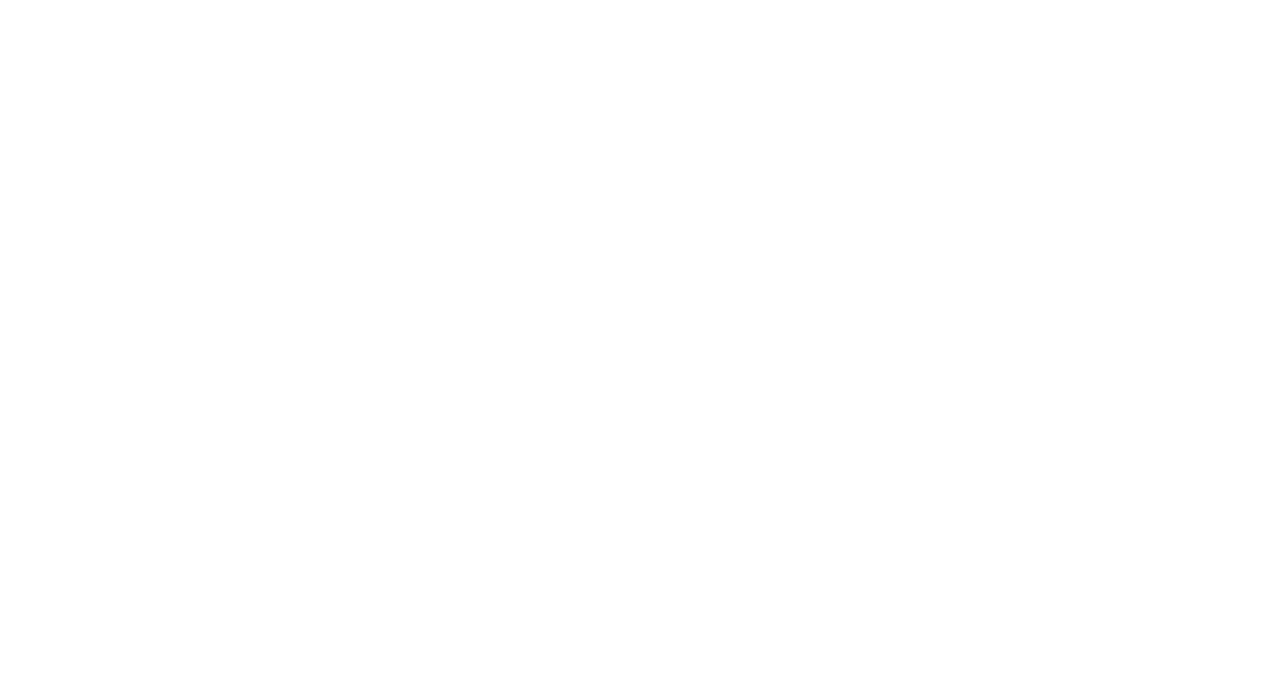
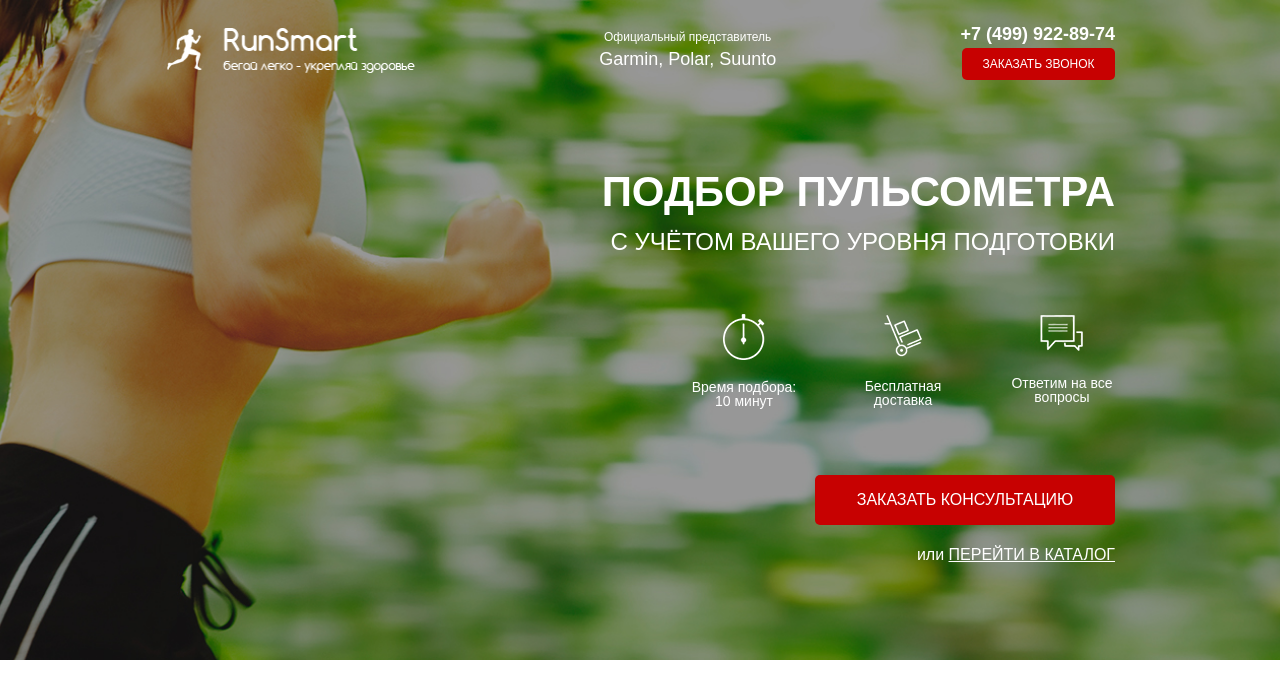
Before and after one commit to Grin1988/heart_rate_monitor, a website: page src/index.html in a window 1280 px wide. Drawn offline with Linux system fonts and the light colour scheme.

Commit message:
first section

```diff
--- /dev/null
+++ b/src/css/blocks/header.min.css
@@ -0,0 +1 @@
+.header{display:flex;justify-content:space-between;justify-content:center}
--- a/src/index.html
+++ b/src/index.html
@@ -6,15 +6,54 @@
     <meta http-equiv="X-UA-Compatible" content="IE=edge">
     <meta name="viewport" content="width=device-width, initial-scale=1.0">
     <title>Pulse</title>
+    <link rel="icon" href="icons/favicon.ico" type="image/x-icon">
     <link rel="stylesheet" href="css/bootstrap-reboot.min.css">
     <link rel="stylesheet" href="css/font.css">
     <link rel="stylesheet" href="css/style.min.css">
 </head>
 
 <body>
-    <section>
+    <div class="promo">
+        <div class="container">
+            <header class="header">
+                <a href="#" class="header__logo">
+                    <img src="icons/logo_run_man.png" alt="logo_run_man">
+                </a>
+                <div class="header__official">
+                    Официальный представитель
+                    <span>Garmin, Polar, Suunto</span>
+                </div>
+                <div class="header__contacts">
+                    <a href="tel:+74999228974" class="header__phone">+7 (499) 922-89-74</a>
+                    <button class="button">заказать звонок</button>
+                </div>
+            </header>
 
-    </section>
+            <div class="promo__wrapper">
+                <h1 class="promo__header">Подбор пульсометра</h1>
+                <h2 class="promo__subheader">с учётом Вашего уровня подготовки</h2>
+
+                <div class="promo__icons">
+                    <div class="promo__icon">
+                        <img src="icons/main/time_icon.png" alt="time"> Время подбора: 10 минут
+                    </div>
+                    <div class="promo__icon">
+                        <img src="icons/main/delivery_icon.png" alt="delivery"> Бесплатная доставка
+                    </div>
+                    <div class="promo__icon">
+                        <img src="icons/main/messages_icon.png" alt="messages"> Ответим на все вопросы
+                    </div>
+                </div>
+
+                <button class="button button_main">заказать кОНСУЛЬТАЦИЮ</button>
+                <div class="promo__link">
+                    или
+                    <a href="#">ПЕРЕЙТИ В КАТАЛОГ</a>
+                </div>
+            </div>
+
+        </div>
+    </div>
 </body>
 
 </html>
--- /dev/null
+++ b/src/sass/blocks/_button.scss
@@ -0,0 +1,22 @@
+.button {
+    width: 153px;
+    height: 32px;
+    background: $main-color;
+    border-radius: 5px;
+    border: none;
+    font-weight: 500;
+    font-size: 12px;
+    text-transform: uppercase;
+    color: #FFFFFF;
+    text-align: center;
+    &:hover {
+        color: #fff;
+        text-decoration: none;
+    }
+    &_main {
+        margin-top: 67px;
+        width: 300px;
+        height: 50px;
+        font-size: 16px;
+    }
+}
--- /dev/null
+++ b/src/sass/blocks/_header.scss
@@ -0,0 +1,34 @@
+.header {
+    display: flex;
+    justify-content: space-between;
+    align-items: center;
+    &__logo {
+        width: 250px;
+        img {
+            width: 100%;
+        }
+    }
+    &__official {
+        font-weight: 500;
+        font-size: 12px;
+        text-align: center;
+        color: #FFFFFF;
+        span {
+            display: block;
+            font-size: 18px;
+        }
+    }
+    &__phone {
+        display: block;
+        font-weight: 700;
+        font-size: 18px;
+        text-align: right;
+        color: #FFFFFF;
+        text-decoration: none;
+    }
+    &__contacts {
+        display: flex;
+        flex-direction: column;
+        align-items: flex-end;
+    }
+}
--- /dev/null
+++ b/src/sass/blocks/_promo.scss
@@ -0,0 +1,60 @@
+.promo {
+    min-height: 650px;
+    padding: 21px 0 93px 0;
+    background: url(../../img/bg/maim_bg.jpg) center (center/cover) no-repeat;
+    &__wrapper {
+        display: flex;
+        flex-direction: column;
+        align-items: flex-end;
+        margin-top: 91px;
+    }
+    &__header {
+        font-weight: 700;
+        font-size: 42px;
+        text-transform: uppercase;
+        color: #FFFFFF;
+        line-height: 42px;
+        margin-bottom: 0;
+    }
+    &__subheader {
+        margin-top: 17px;
+        font-weight: 500;
+        font-size: 24px;
+        line-height: 24px;
+        text-transform: uppercase;
+        color: #FFFFFF;
+        margin-bottom: 0;
+    }
+    &__icons {
+        margin-top: 60px;
+        width: 424px;
+        display: flex;
+        justify-content: space-between;
+        font-weight: 500;
+        font-size: 14px;
+        line-height: 14px;
+        text-align: center;
+        color: #FFFFFF;
+    }
+    &__icon {
+        width: 106px;
+        text-align: center;
+        img {
+            display: block;
+            margin: 0 auto;
+            margin-bottom: 20px;
+        }
+    }
+    &__link {
+        margin-top: 18px;
+        font-weight: 500;
+        font-size: 16px;
+        text-align: right;
+        color: #FFFFFF;
+        a {
+            text-transform: uppercase;
+            text-decoration: underline;
+            color: #FFFFFF;
+        }
+    }
+}
--- a/src/sass/blocks/style.scss
+++ /dev/null
@@ -1,5 +0,0 @@
-@import 'base/variables';
-@import 'base/mixins';
-* {
-    font-family: 'Museo Sans Cyrl', sans-serif;
-}
--- /dev/null
+++ b/src/sass/style.scss
@@ -0,0 +1,13 @@
+@import 'base/variables';
+* {
+    font-family: 'Museo Sans Cyrl', sans-serif;
+}
+
+.container {
+    max-width: 950px;
+    margin: 0 auto;
+}
+
+@import 'blocks/promo';
+@import 'blocks/header';
+@import 'blocks/button';
```
Also changed, not shown: package.json (indentation only), src/css/blocks/style.min.css (added), src/css/style.min.css, src/icons/favicon.ico (added), src/icons/run_icon.PNG (added).
